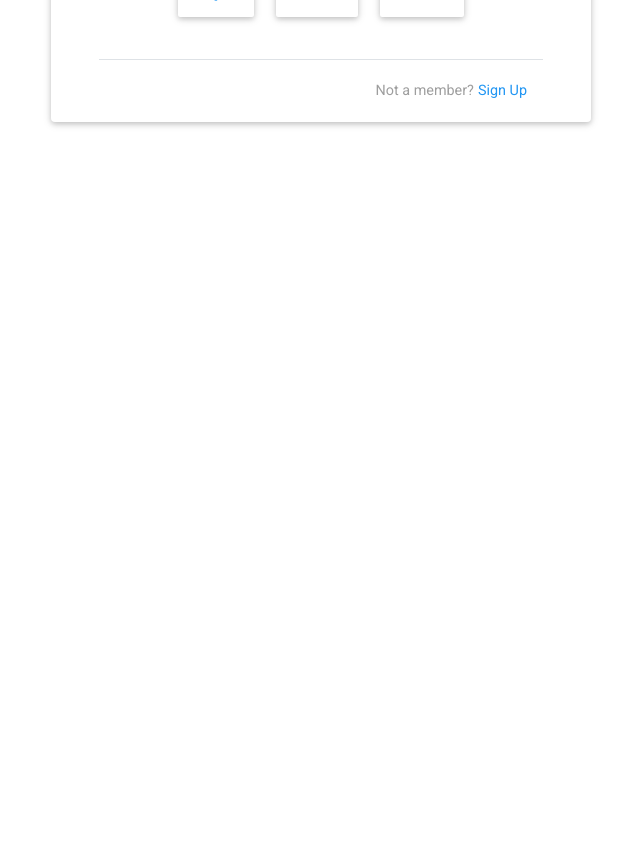
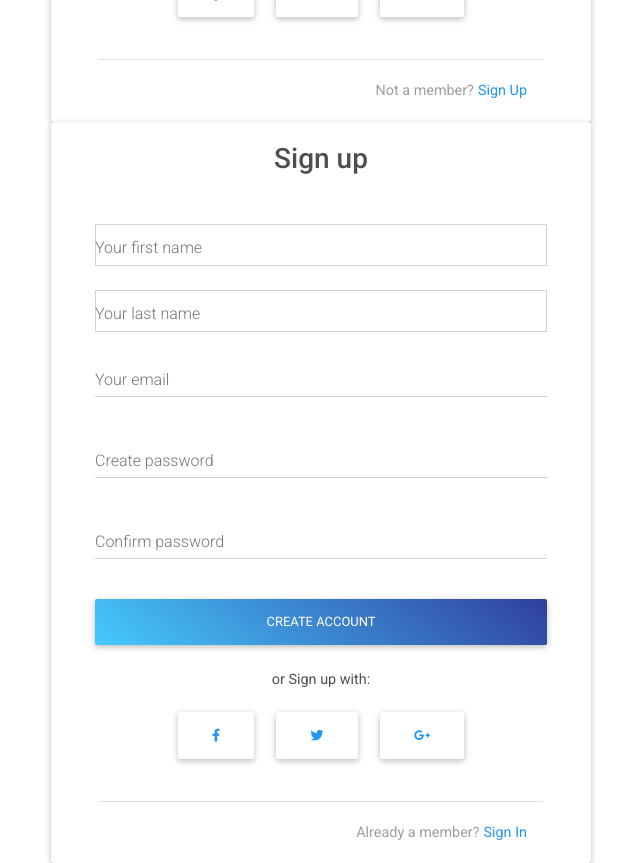
Before and after one commit to Rooted1/squlla-learning-system, a React (Create React App) app in the folder squlla-frontend/: page / in a window 1280 px wide. Shown: the part 460-1323 px from the top of the page, without its empty margins (34-674 px from the left). Before the commit the page ends 800 px from the top, so only its background shows below. Built offline with nearby package versions, Linux system fonts and the light colour scheme.

Commit message:
create signup with mdbreact

```diff
--- a/squlla-frontend/src/App.js
+++ b/squlla-frontend/src/App.js
@@ -2,6 +2,7 @@
 import logo from './logo.svg';
 import './App.css';
 import {Login} from './components/Login'
+import {SignUp} from './components/SignUp'
 
 function App() {
   return (
@@ -21,6 +22,7 @@
         </a>
       </header> */}
       <Login />
+      <SignUp />
     </div>
   );
 }
--- /dev/null
+++ b/squlla-frontend/src/components/SignUp.js
@@ -0,0 +1,107 @@
+import React from "react";
+import { MDBContainer, MDBRow, MDBCol, MDBCard, MDBCardBody, MDBInput, MDBBtn, MDBIcon, MDBModalFooter } from 'mdbreact';
+
+export const SignUp = () => {
+  return (
+    <MDBContainer>
+      <MDBRow>
+        <MDBCol md="6">
+          <MDBCard>
+            <MDBCardBody className="mx-4">
+              <div className="text-center">
+                <h3 className="dark-grey-text mb-5">
+                  <strong>Sign up</strong>
+                </h3>
+              </div>
+              <MDBInput
+                label="Your first name"
+                group
+                type="first_name"
+                error="wrong"
+                success="right"
+              />
+              <MDBInput
+                label="Your last name"
+                group
+                type="last_name"
+                error="wrong"
+                success="right"
+              />
+              <MDBInput
+                label="Your email"
+                group
+                type="email"
+                validate
+                error="wrong"
+                success="right"
+              />
+              <MDBInput
+                label="Create password"
+                group
+                type="password"
+                validate
+                containerClass="mb-0"
+              />
+              <MDBInput
+                label="Confirm password"
+                group
+                type="password"
+                validate
+                containerClass="mb-0"
+              />
+              <div className="text-center mb-3">
+                <MDBBtn
+                  type="button"
+                  gradient="blue"
+                  rounded
+                  className="btn-block z-depth-1a"
+                >
+                  Create Account
+                </MDBBtn>
+              </div>
+              <p className="font-small dark-grey-text text-right d-flex justify-content-center mb-3 pt-2">
+
+                or Sign up with:
+              </p>
+              <div className="row my-3 d-flex justify-content-center">
+                <MDBBtn
+                  type="button"
+                  color="white"
+                  rounded
+                  className="mr-md-3 z-depth-1a"
+                >
+                  <MDBIcon fab icon="facebook-f" className="blue-text text-center" />
+                </MDBBtn>
+                <MDBBtn
+                  type="button"
+                  color="white"
+                  rounded
+                  className="mr-md-3 z-depth-1a"
+                >
+                  <MDBIcon fab icon="twitter" className="blue-text" />
+                </MDBBtn>
+                <MDBBtn
+                  type="button"
+                  color="white"
+                  rounded
+                  className="z-depth-1a"
+                >
+                  <MDBIcon fab icon="google-plus-g" className="blue-text" />
+                </MDBBtn>
+              </div>
+            </MDBCardBody>
+            <MDBModalFooter className="mx-5 pt-3 mb-1">
+              <p className="font-small grey-text d-flex justify-content-end">
+                Already a member?
+                <a href="#!" className="blue-text ml-1">
+
+                  Sign In
+                </a>
+              </p>
+            </MDBModalFooter>
+          </MDBCard>
+        </MDBCol>
+      </MDBRow>
+    </MDBContainer>
+  );
+};
```
